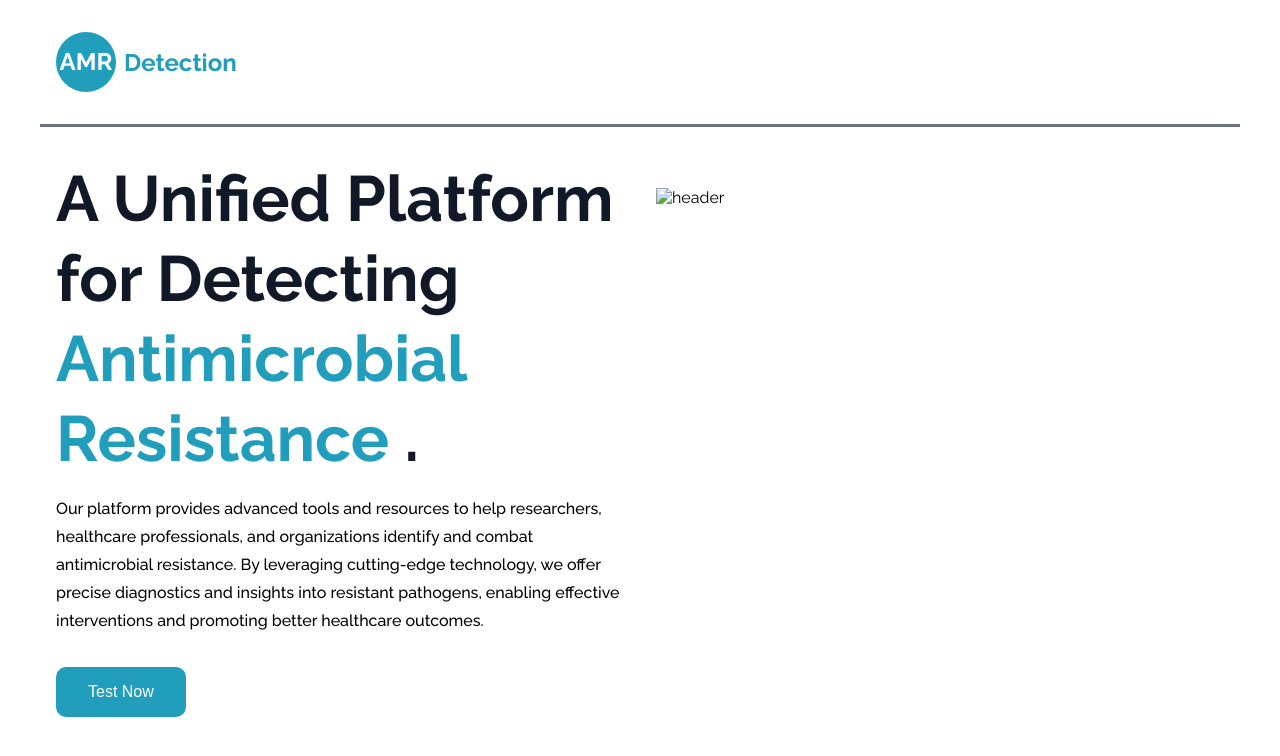
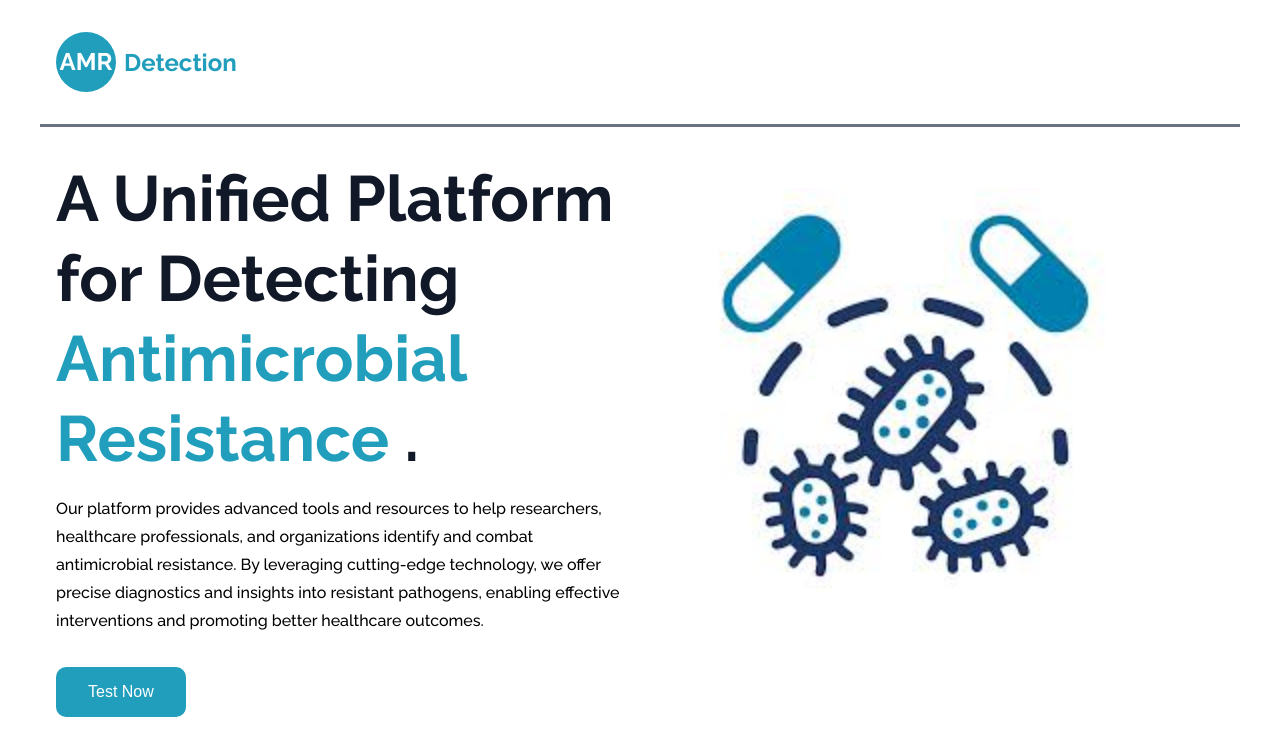
Before and after one commit to tyagisiddu/AMRDetection, a plain HTML site: page index.html in a window 1280 px wide. Drawn offline with nearby package versions, Linux system fonts and the light colour scheme.

Commit message:
Update index.html

```diff
--- a/index.html
+++ b/index.html
@@ -19,7 +19,7 @@
     </nav>
     <header class="header__container">
       <div class="header__image">
-        <img src="assets/download (1).jpeg" alt="header" />
+        <img src="download (1).jpeg" alt="header" />
       </div>
       <div class="header__content">
         <h1>A Unified Platform for Detecting <span>Antimicrobial Resistance</span> .</h1>
```
